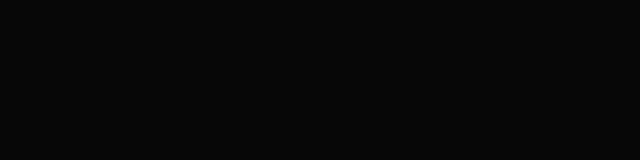
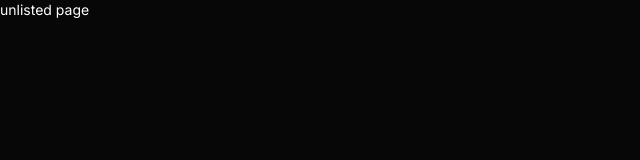
Before and after one commit to darwinprayoga/milkyano-landing-page, a React (Vite) app: page / in a window 1280 px wide. Before the commit this address had no page. Shown: the top 160 px of the page, without its empty margins (0-640 px from the left). Built offline with nearby package versions, Linux system fonts and the light colour scheme.

Commit message:
fixing routes

```diff
--- a/src/App.tsx
+++ b/src/App.tsx
@@ -1,7 +1,5 @@
-import AppRoutes from "./routes";
-
 function App() {
-  return <AppRoutes />;
+  return <p>unlisted page</p>;
 }
 
 export default App;
--- a/src/main.tsx
+++ b/src/main.tsx
@@ -1,6 +1,5 @@
 import React from "react";
 import ReactDOM from "react-dom/client";
-import App from "./App.tsx";
 import "./styles/index.css";
 import "@fontsource/inter";
 import "@fontsource/inter/100.css";
@@ -12,9 +11,17 @@ import "@fontsource/inter/600.css";
 import "@fontsource/inter/700.css";
 import "@fontsource/inter/800.css";
 import "@fontsource/inter/900.css";
+import { BrowserRouter as Router, Routes, Route } from "react-router-dom";
+import LandingPage from "./pages/LandingPage.tsx";
+import App from "./App.tsx";
 
 ReactDOM.createRoot(document.getElementById("root")!).render(
   <React.StrictMode>
-    <App />
+    <Router>
+      <Routes>
+        <Route path="/" element={<App />} />
+        <Route path="/landing-page" element={<LandingPage />} />
+      </Routes>
+    </Router>
   </React.StrictMode>,
 );
--- a/src/routes.tsx
+++ /dev/null
@@ -1,22 +0,0 @@
-import React from "react";
-import { BrowserRouter as Router, Routes, Route } from "react-router-dom";
-import LandingPage from "./pages/LandingPage";
-
-const webRoutes = [{ path: "landing-page", component: LandingPage }];
-
-const AppRoutes: React.FC = () => {
-  return (
-    <Router>
-      <Routes>
-        {/* WEB ROUTE */}
-        {webRoutes.map(({ path, component: Component }) => (
-          <React.Fragment key={path}>
-            <Route path={`/${path}`} element={<Component />} />
-          </React.Fragment>
-        ))}
-      </Routes>
-    </Router>
-  );
-};
-
-export default AppRoutes;
```
